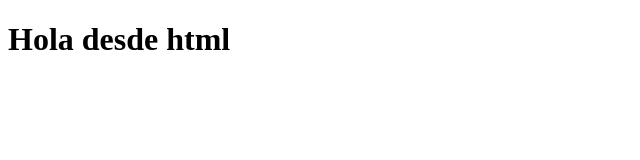
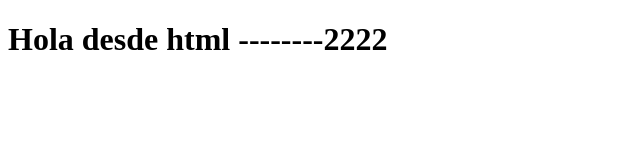
Before and after one commit to Gattex11/MyFirstRepository, a plain HTML site: page index.html in a window 1280 px wide. Shown: the whole page, without its empty margins (0-640 px from the left). Drawn offline with Linux system fonts and the light colour scheme.

Commit message:
Ho he hackejat

```diff
--- a/index.html
+++ b/index.html
@@ -7,6 +7,6 @@
     <title>Document</title>
 </head>
 <body>
-    <h1>Hola desde html</h1>
+    <h1>Hola desde html --------2222</h1>
 </body>
 </html>
```
